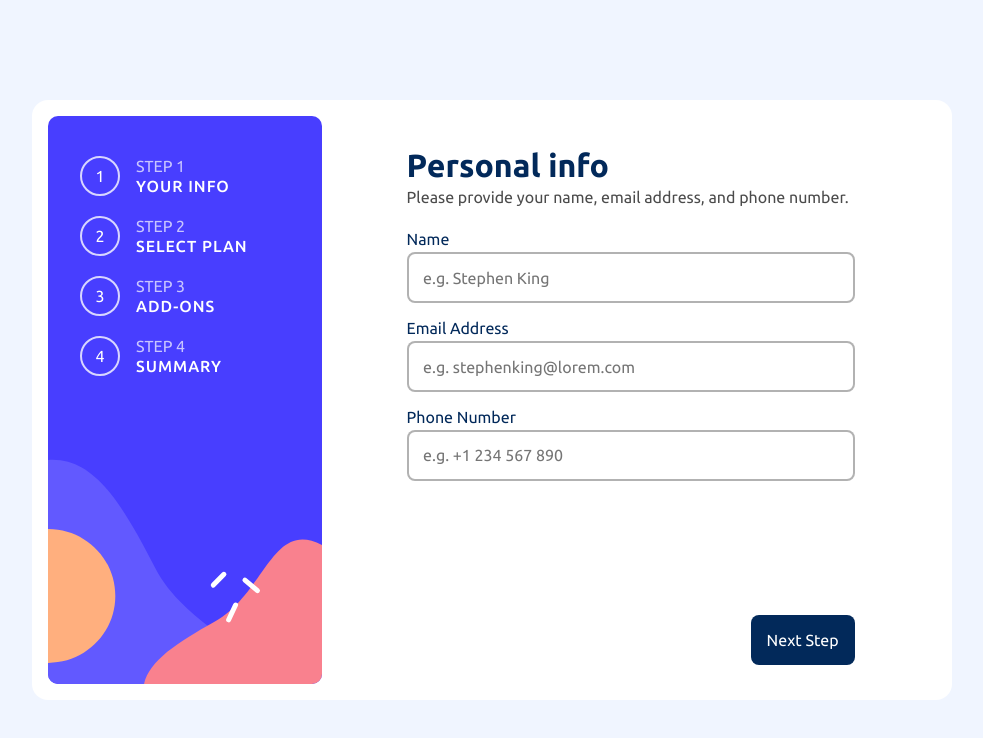
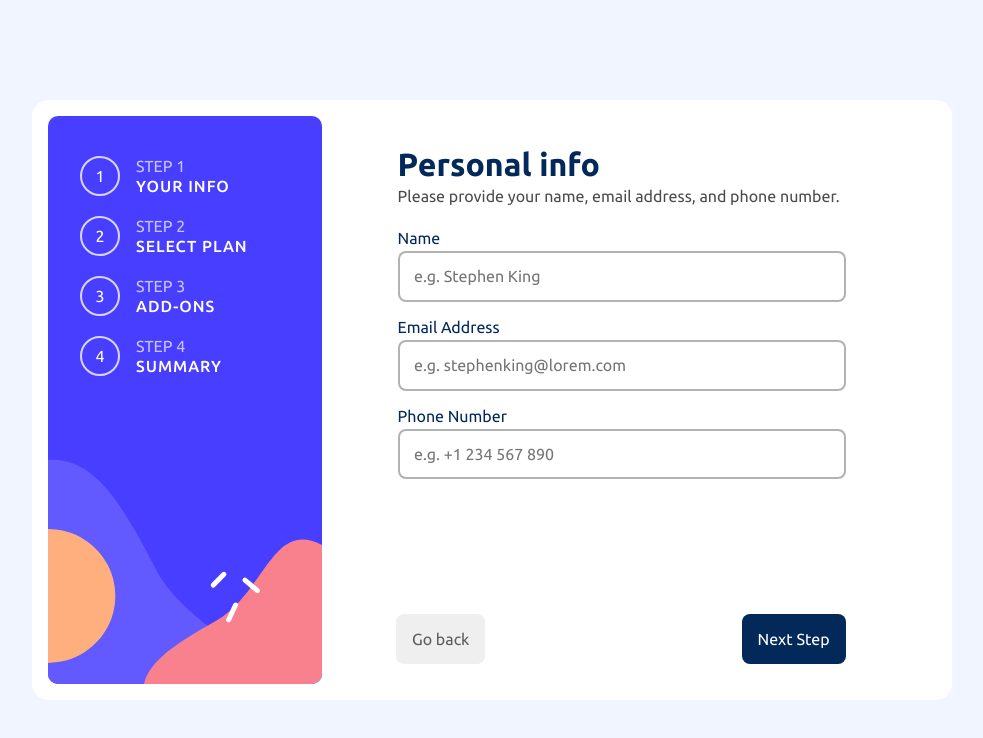
Before and after one commit to juliabush/react-multi-step-form, a React (Vite) app: page / in a window 1280 px wide. Shown: the top 738 px of the page, without its empty margins (148-1131 px from the left). Built offline with nearby package versions, Linux system fonts and the light colour scheme.

Commit message:
Making the go back and nect buttons work to change steps

```diff
--- a/src/App.css
+++ b/src/App.css
@@ -53,8 +53,8 @@
   color: black;
   position: absolute;
   padding: 1rem;
-  left: 136%;
-  bottom: -20%;
+  left: 38%;
+  top: 5%;
 }
 .step-1-heading {
   font-size: 2rem;
@@ -83,6 +83,17 @@
   border: none;
   background-color: hsl(213, 96%, 18%);
   color: white;
+  cursor: pointer;
+}
+.step-back-button {
+  position: absolute;
+  bottom: -40%;
+  left: 3%;
+  padding: 1rem;
+  border-radius: 0.5rem;
+  border: none;
+  color: rgba(0, 0, 0, 0.616);
+  cursor: pointer;
 }
 .step-1-heading,
 label {
--- a/src/App.tsx
+++ b/src/App.tsx
@@ -1,43 +1,11 @@
+import { useMultistepform } from "./useMultistepform";
+import bgSidebarDesktop from "./assets/bg-sidebar-desktop.svg";
 import "./App.css";
-import bgSidebarDesktop from "./assets/bg-sidebar-desktop.svg";
+import type { ReactElement } from "react";
 
-function App() {
+function Step1(): ReactElement {
   return (
-    <div className="container">
-      <img
-        src={bgSidebarDesktop}
-        alt="Colourful Sidebar"
-        className="desktop-image"
-      />
-      <ul className="page-numbers" role="list">
-        <div className="row-flexbox-list">
-          <li className="circular-page-number">1</li>
-          <div>
-            <p className="step">Step 1</p>
-            <p className="step-description">Your Info</p>
-          </div>
-        </div>
-        <div className="row-flexbox-list">
-          <li className="circular-page-number">2</li>
-          <div>
-            <p className="step">Step 2</p>
-            <p className="step-description">Select Plan</p>
-          </div>
-        </div>
-        <div className="row-flexbox-list">
-          <li className="circular-page-number">3</li>
-          <div>
-            <p className="step">Step 3</p>
-            <p className="step-description">Add-ons</p>
-          </div>
-        </div>
-        <div className="row-flexbox-list">
-          <li className="circular-page-number">4</li>
-          <div>
-            <p className="step">Step 4</p>
-            <p className="step-description">Summary</p>
-          </div>
-          <div className="container-text">
+    <>
       <h1 className="step-1-heading">Personal info</h1>
       <p className="step-1-sub-heading">
         Please provide your name, email address, and phone number.
@@ -67,18 +35,108 @@ function App() {
           <label htmlFor="Phone Number">Phone Number</label>
           <input
             className="step-1-input"
-                  type="number"
+            type="text"
             name="phone-number"
             placeholder="e.g. +1 234 567 890"
             required
           />
         </div>
       </form>
-            <button className="step-toggle-button">Next Step</button>
+    </>
+  );
+}
+function Step2(): ReactElement {
+  return (
+    <>
+      <h1 className="step-1-heading">Select your plan</h1>
+      <p className="step-1-sub-heading">
+        You have the option of monthly or yearly billing.
+      </p>
+      <div className="billing-type-buttons-flexbox">
+        <button></button>
+        <button></button>
+        <button></button>
+      </div>
+      <div className="toggle-monthly-yearly"></div>
+    </>
+  );
+}
+function Step3(): ReactElement {
+  return (
+    <>
+      <h1 className="step-1-heading">Pick add-ons</h1>
+      <p className="step-1-sub-heading">
+        Add-ons help enhance your gaming experience.
+      </p>
+      <div className="billing-type-buttons-flexbox">
+        <button></button>
+        <button></button>
+        <button></button>
+      </div>
+    </>
+  );
+}
+function Step4(): ReactElement {
+  return (
+    <>
+      <h1 className="step-1-heading">Finishing up</h1>
+      <p className="step-1-sub-heading">
+        Double-check everything looks OK before confirming.
+      </p>
+      <div className="billing-type-buttons-flexbox">
+        <button></button>
+        <button></button>
+        <button></button>
+      </div>
+    </>
+  );
+}
+
+function App() {
+  const steps = [<Step1 />, <Step2 />, <Step3 />, <Step4 />];
+
+  const { currentStepIndex, step, back, next } = useMultistepform(steps);
+
+  return (
+    <div className="container">
+      <img
+        src={bgSidebarDesktop}
+        alt="Colourful Sidebar"
+        className="desktop-image"
+      />
+
+      <ul className="page-numbers" role="list">
+        {[...Array(4)].map((_, index) => (
+          <div key={index} className="row-flexbox-list">
+            <li
+              className={`circular-page-number ${
+                index === currentStepIndex ? "active-step" : ""
+              }`}
+            >
+              {index + 1}
+            </li>
+            <div>
+              <p className="step">Step {index + 1}</p>
+              <p className="step-description">
+                {["Your Info", "Select Plan", "Add-ons", "Summary"][index]}
+              </p>
             </div>
           </div>
+        ))}
       </ul>
+
+      <div className="container-text">
+        {step}
+        <button className="step-back-button" onClick={back}>
+          Go back
+        </button>
+        <button className="step-toggle-button" onClick={next}>
+          Next Step
+        </button>
+      </div>
     </div>
   );
 }
+
 export default App;
+export { Step1 };
--- a/src/main.tsx
+++ b/src/main.tsx
@@ -1,6 +1,6 @@
 import { StrictMode } from "react";
 import { createRoot } from "react-dom/client";
-import App from "./App.tsx";
+import App, { Step1 } from "./App.tsx";
 import "./Index.css";
 import "./App.css";
 
```
Lines whose indentation alone changed are shown as unchanged.
